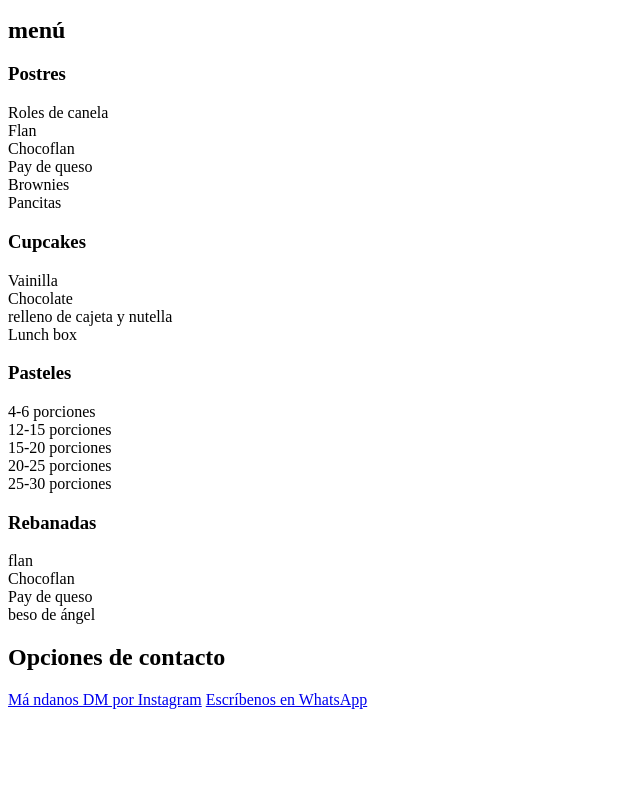
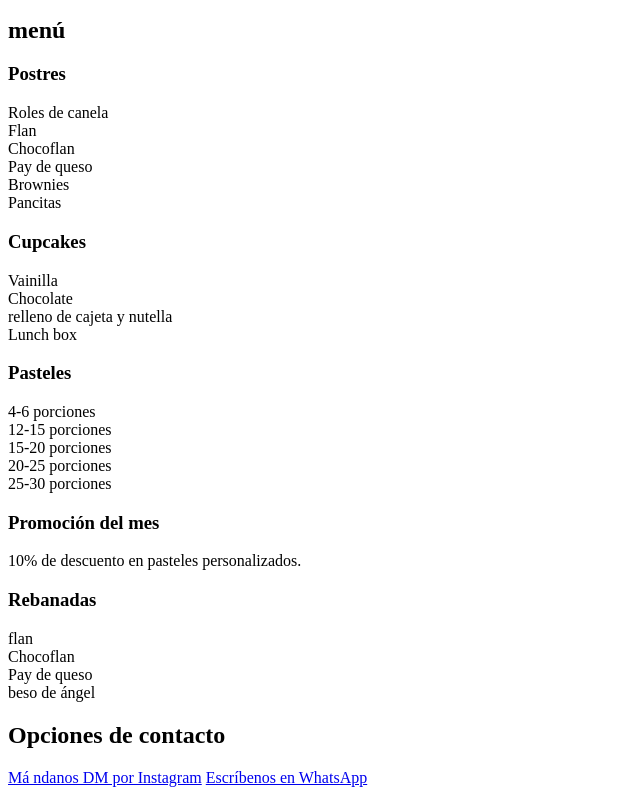
Before and after one commit to NelsonLlanes/final-project, a plain HTML site: page index.html in a window 1280 px wide. Shown: the part 251-1046 px from the top of the page, without its empty margins (0-640 px from the left). Before the commit the page ends 968 px from the top, so only its background shows below. Drawn offline with Linux system fonts and the light colour scheme.

Commit message:
adding a aside element

```diff
--- a/index.html
+++ b/index.html
@@ -45,6 +45,10 @@
                 <p>
                     4-6 porciones<br>12-15 porciones<br>15-20 porciones<br>20-25 porciones<br>25-30 porciones
                 </p>
+                <aside>
+                    <h3>Promoción del mes</h3>
+                    <p>10% de descuento en pasteles personalizados.</p>
+                </aside>
             </article>
 
             <article>
```
